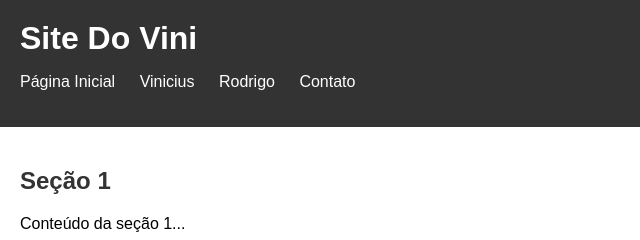
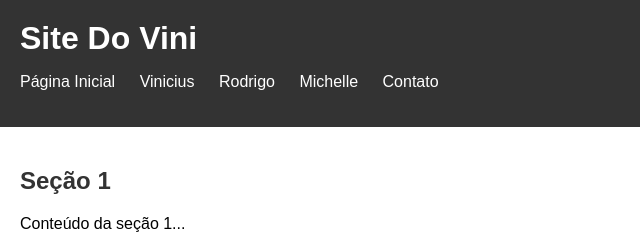
Before and after one commit to visouzas/meusite, a plain HTML site: page index.html in a window 1280 px wide. Shown: the top 240 px of the page, 0-640 px from the left. Drawn offline with Linux system fonts and the light colour scheme.

Commit message:
meu site
troquei codigo

```diff
--- a/index.html
+++ b/index.html
@@ -15,6 +15,7 @@
                 <li><a href="#">Página Inicial</a></li>
                 <li><a href="#">Vinicius</a></li>
                 <li><a href="#">Rodrigo</a></li>
+                <li><a href="#">Michelle</a></li>
                 <li><a href="#">Contato</a></li>
             </ul>
         </nav>
```
